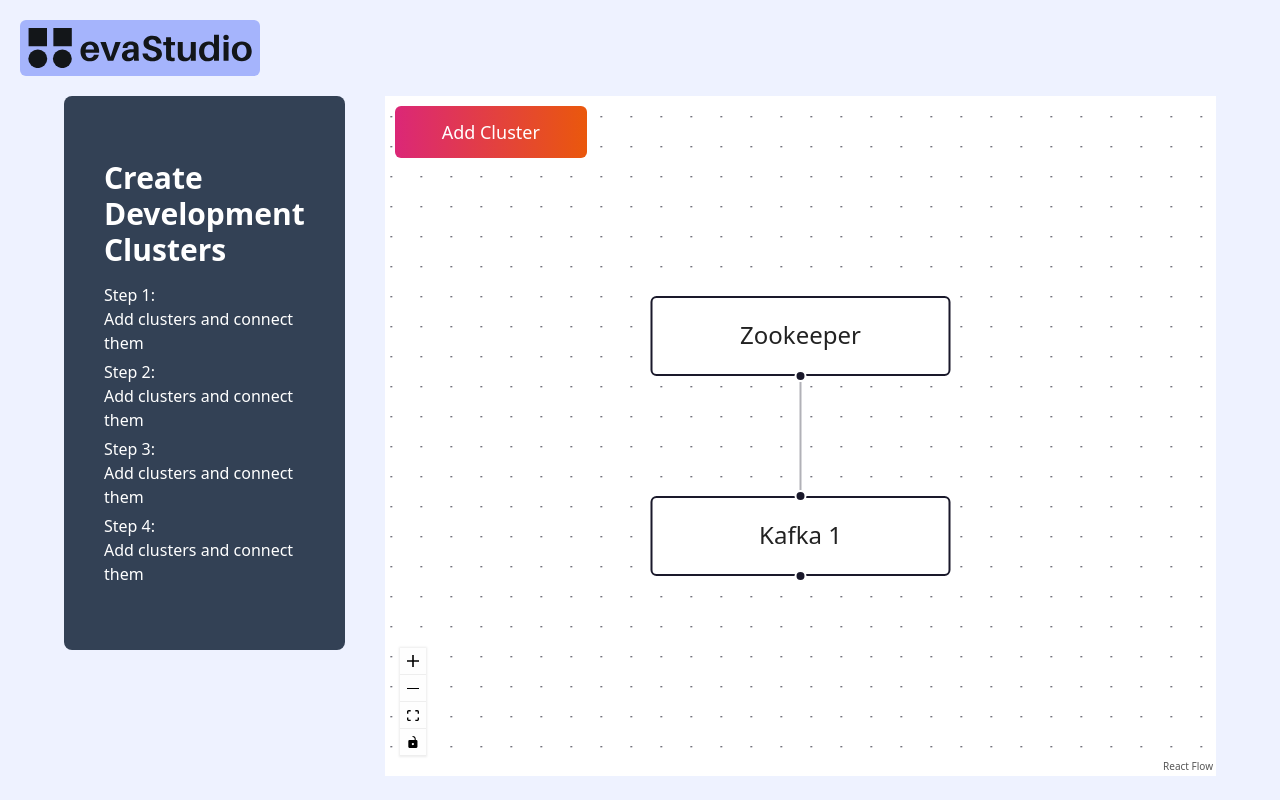
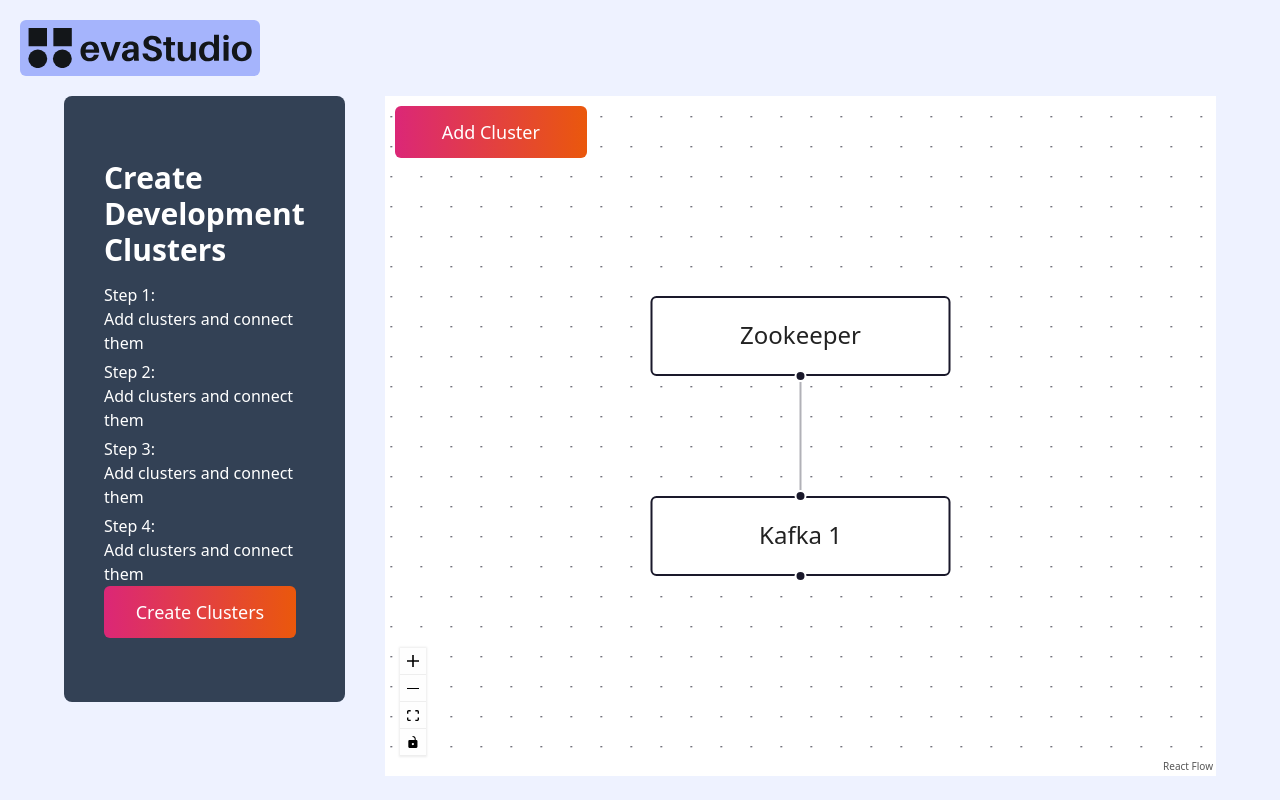
Before and after one commit to oslabs-beta/evaStudio, a React app: page /create-dev-clusters in a window 1280 px wide. Built offline with nearby package versions, Linux system fonts and the light colour scheme.

Commit message:
Added the placeholder for submitting data for andres

```diff
--- a/src/components/CreateClustersPanel.tsx
+++ b/src/components/CreateClustersPanel.tsx
@@ -5,18 +5,14 @@ import { updateNumOfClusters } from '../actions/clusterInfo';
 const CreateClustersPanel = (): JSX.Element => {
   const dispatch = useDispatch();
 
+  const createClusters = () => {
+    // request to backend for Andres goes in here
+  }
+
   return (
     <div className='w-full bg-slate-700 rounded-lg mx-auto px-10 py-16 max-w-xl text-white' id='CreateClusters'>
       <h1 className='text-3xl font-bold'>Create Development Clusters</h1>
       <div className='flex flex-col md:flex-row gap-4 items-center'>
-        {/* <form className='mt-[20px]' id='clusterForm'>
-          <label>Number of Clusters:</label>
-          <input className='text-black' type='number' onChange={(e) => {
-            const inputVal: number = parseInt(e.target.value);
-            dispatch(updateNumOfClusters(inputVal));
-          }}>
-          </input>
-        </form> */}
         <div className='flex flex-col m-0 pt-[10px]'>
           <h3 className='mt-[5px]'>Step 1:</h3>
           <p>Add clusters and connect them</p>
@@ -26,6 +22,12 @@ const CreateClustersPanel = (): JSX.Element => {
           <p>Add clusters and connect them</p>
           <h3 className='mt-[5px]'>Step 4:</h3>
           <p>Add clusters and connect them</p>
+          <button
+            className='bg-gradient-to-r from-pink-600 to-orange-600 py-3 px-6 text-lg rounded-md w-48 flex items-center justify-center gap-2'
+            onClick={createClusters}
+          >
+            Create Clusters
+          </button>
         </div>
       </div>
     </div>
```
